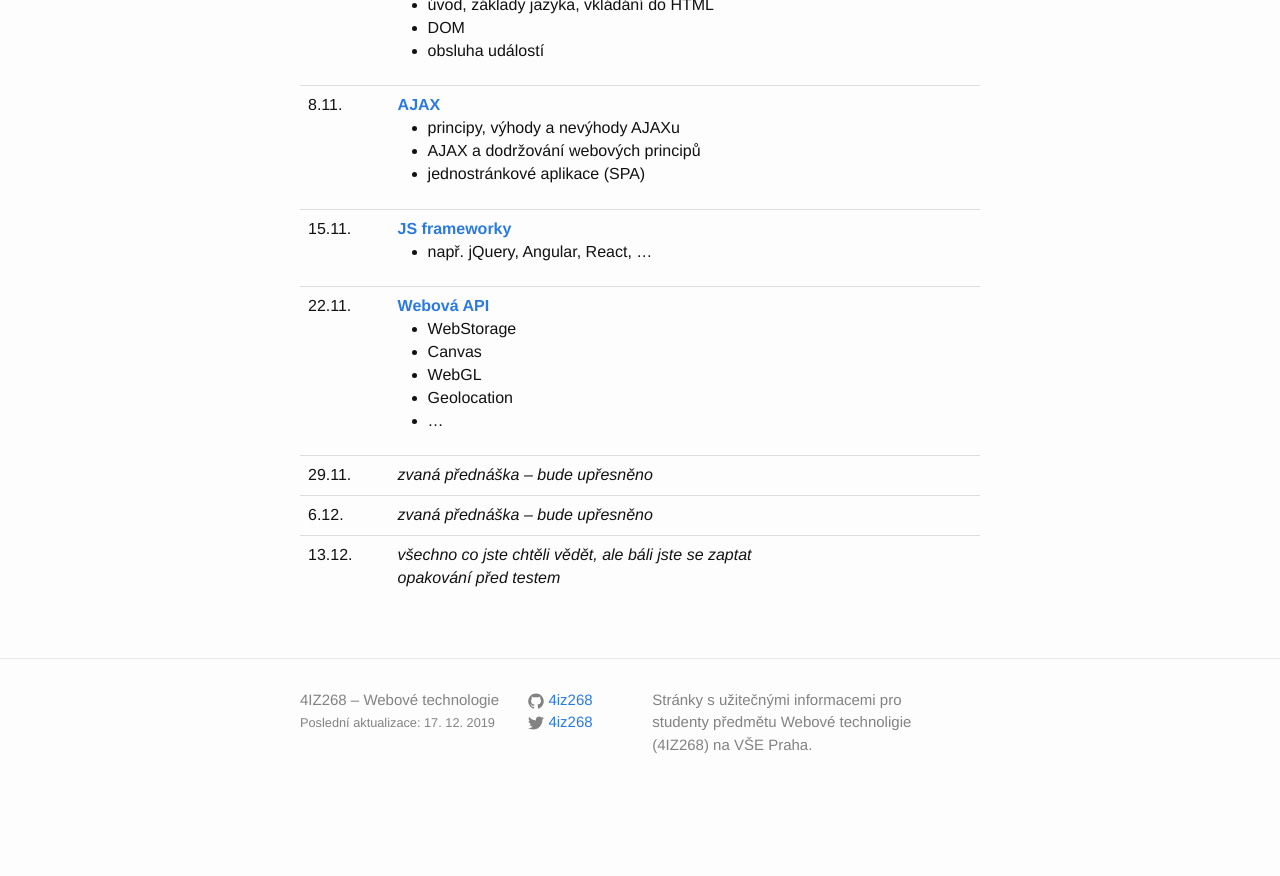
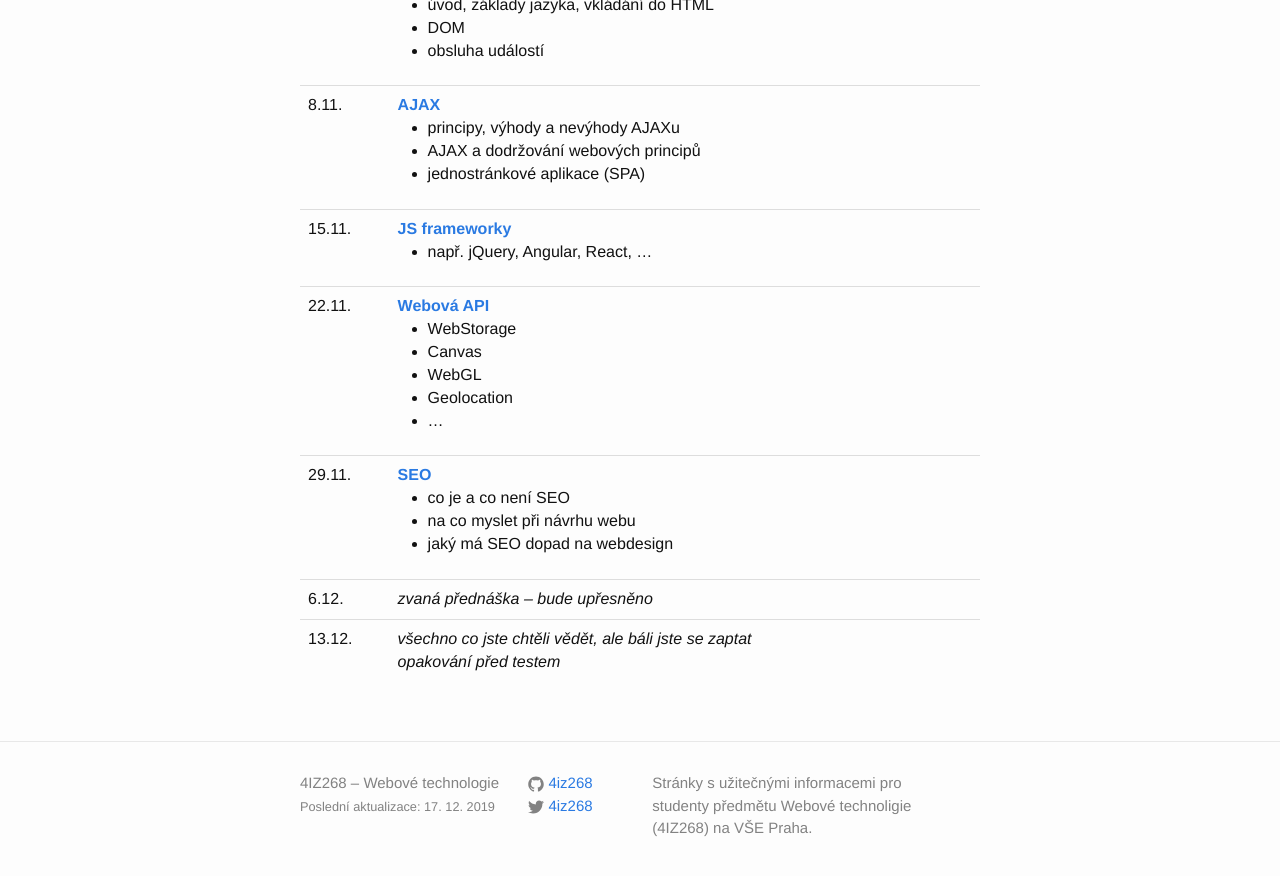
Before and after one commit to 4iz268/4iz268.github.io, a Jekyll site: the page built from prednasky/index.html, in a window 1280 px wide and 900 px high, scrolled down 1144 px. Shown: the top 876 px of the window. Built offline with Jekyll 4.4.1, drawn with Linux system fonts in a browser that asks for light colours; nearby versions of some CDN libraries; before the commit the page ends 1960 px from its top, so only the background shows below that.

Commit message:
Aktualizace seznamu přednášek

```diff
--- a/prednasky/index.html
+++ b/prednasky/index.html
@@ -131,7 +131,14 @@ title: Přednášky
     </tr>
     <tr>
       <td>29.11.</td>
-      <td><em>zvaná přednáška &ndash; bude upřesněno</em></td>
+      <td>
+        <strong><a href="http://www.kosek.cz/vyuka/4iz268/prednasky/seo/">SEO</a></strong>
+        <ul>
+          <li>co je a co není SEO</li>
+          <li>na co myslet při návrhu webu</li>
+          <li>jaký má SEO dopad na webdesign</li>
+        </ul>
+      </td>
     </tr>
     <tr>
       <td>6.12.</td>
```
Also changed, not shown: other parts of prednasky/index.html (+0 -6 lines).
